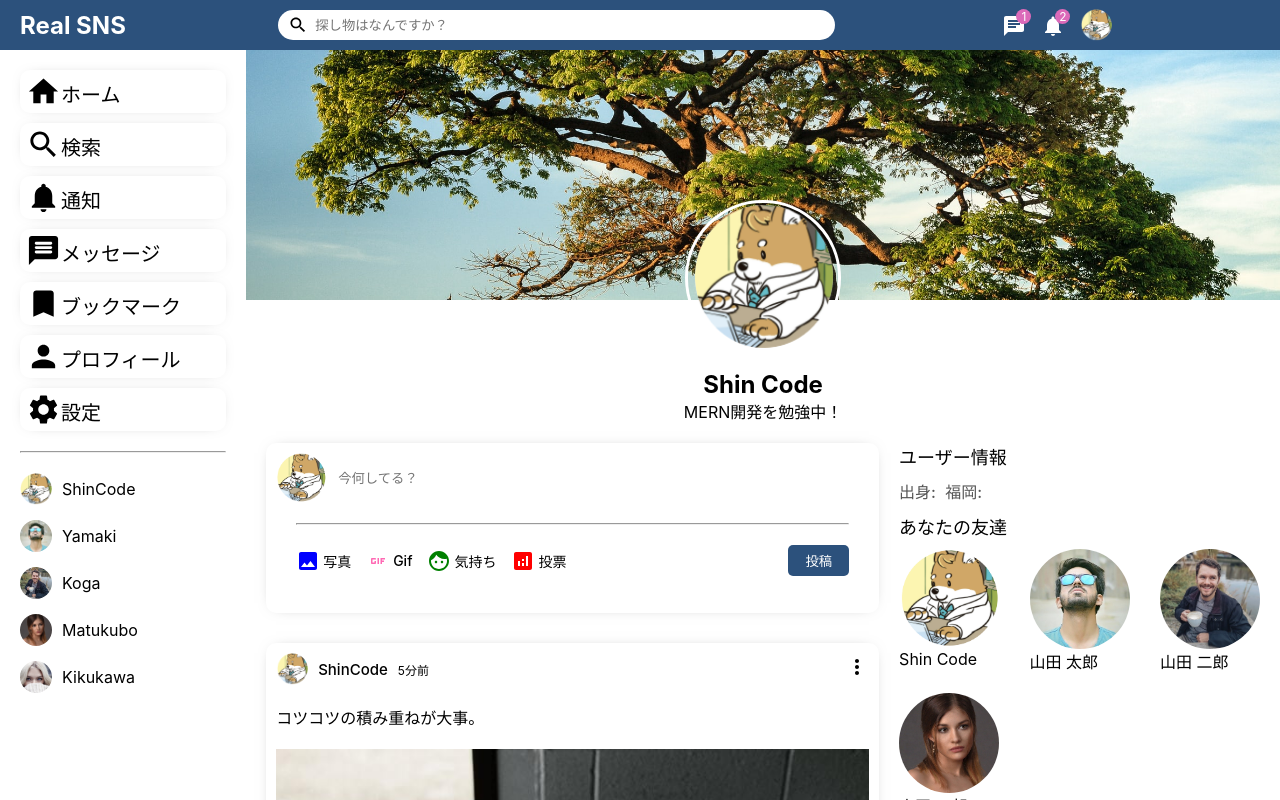
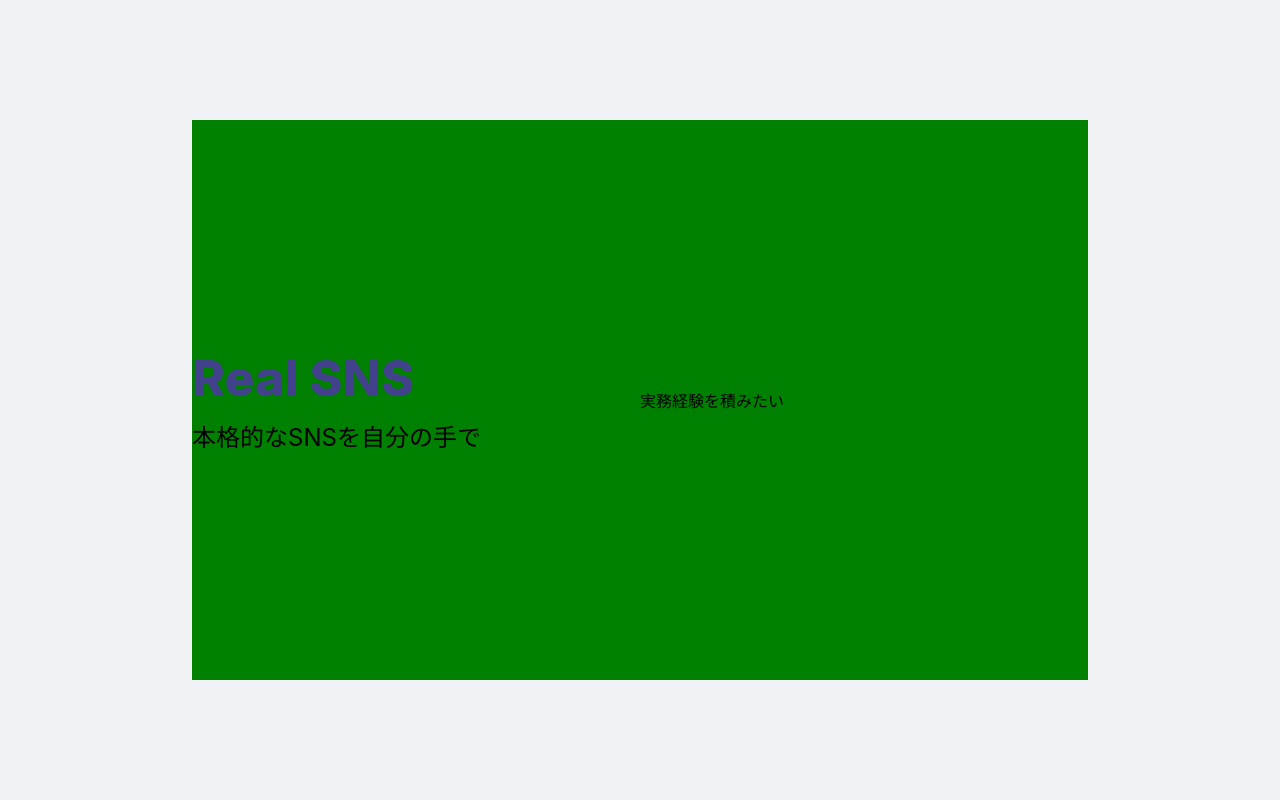
Before and after one commit to worldwideweb13/sns-demo-app-front, a React (Create React App) app: page / in a window 1280 px wide. Shown: the top 800 px of the page. Built offline with nearby package versions, Linux system fonts and the light colour scheme.

Commit message:
:art: ログインのコンポーネントレイアウト作成 #29

```diff
--- a/src/App.tsx
+++ b/src/App.tsx
@@ -1,10 +1,10 @@
 import React from "react";
 import Home from "./pages/home/Home";
 import Profile from "./pages/profile/Profile";
-
+import Login from "./components/login/Login";
 
 const App: React.FC = () => {
-  return <Profile />;
+  return <Login />;
 };
 
 export default App;
--- /dev/null
+++ b/src/components/login/Login.tsx
@@ -0,0 +1,58 @@
+import React from "react";
+import Profile from "../../pages/profile/Profile";
+import styled, { css } from "styled-components";
+
+const Login: React.FC = () => {
+  return (
+    <LoginContainer>
+      <LoginWrapper>
+        <LoginLeft>
+          <LoginLogo>Real SNS</LoginLogo>
+          <LoginDesc>本格的なSNSを自分の手で</LoginDesc>
+        </LoginLeft>
+        <LoginRight>実務経験を積みたい</LoginRight>
+      </LoginWrapper>
+    </LoginContainer>
+  );
+};
+
+export default Login;
+
+const LoginContainer = styled.div({
+  width: "100vw",
+  height: "100vh",
+  backgroundColor: "#f0f2f5",
+  display: "flex",
+  alignItems: "center",
+  justifyContent: "center",
+});
+const LoginWrapper = styled.div({
+  width: "70%",
+  height: "70%",
+  backgroundColor: "green",
+  display: "flex",
+});
+
+const LoginContainerParts = css`
+  flex: 1;
+  display: flex;
+  flex-direction: column;
+  justify-content: center;
+`;
+
+const LoginLeft = styled.div({
+  [`${LoginContainerParts}`]: {},
+});
+const LoginLogo = styled.h3({
+  fontSize: "50px",
+  fontWeight: 800,
+  color: "#41428b",
+  marginBottom: "10px",
+});
+
+const LoginRight = styled.div({
+  [`${LoginContainerParts}`]: {},
+});
+const LoginDesc = styled.span({
+  fontSize: "24px",
+});
```
